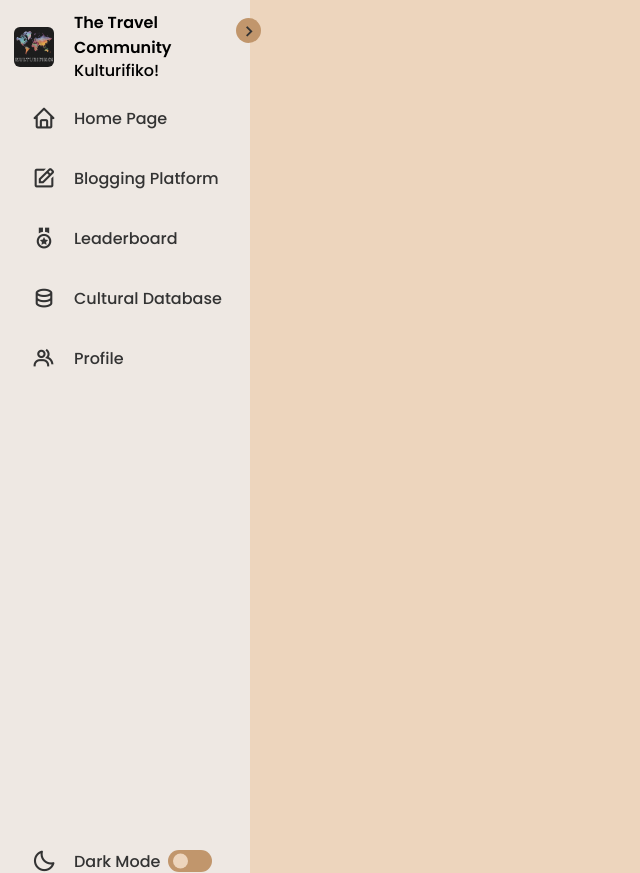
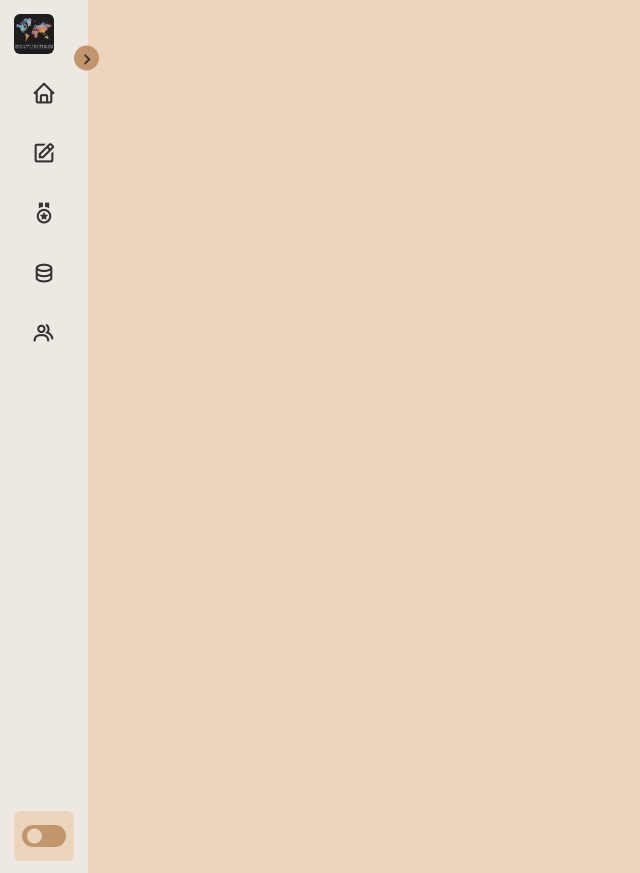
Before and after one commit to KimLupian25/The-Travel-Community, a PHP site: page / in a window 1280 px wide. Shown: the whole page, without its empty margins (0-640 px from the left). Run offline with PHP 8.4, Linux system fonts and the light colour scheme.

Commit message:
almost (2)

```diff
--- a/index.html
+++ b/index.html
@@ -9,7 +9,7 @@
         <title>The Travel Community</title>
     </head>
     <body>
-        <nav class="sidebar">
+        <nav class="sidebar close">
             <header>
                 <div class="image-text">
                     <span class="image">
@@ -71,5 +71,6 @@
                 </div>
             </div>
         </nav>
+        <script src="script.js"></script>
     </body>
 </html>
--- /dev/null
+++ b/script.js
@@ -0,0 +1,13 @@
+const body = document.querySelector("body"),
+      sidebar = body.querySelector(".sidebar"),
+      toggle = body.querySelector(".toggle"),
+      modeSwitch = body.querySelector(".toggle-switch"),
+      modeText = body.querySelector(".mode-text");
+
+      toggle.addEventListener("click", () =>{
+        sidebar.classList.toggle("close");
+      });
+
+      modeSwitch.addEventListener("click", () =>{
+        body.classList.toggle("dark");
+      });
--- a/styles.css
+++ b/styles.css
@@ -1,6 +1,12 @@
 @import url('https://fonts.googleapis.com/css2?family=Poppins:ital,wght@0,300;0,500;0,600;0,700;0,800;0,900;1,700;1,800;1,900&display=swap');
 /* Transitions */
 :root {
+--body-color: #edd5bd;
+--sidebar-color: #eee8e3;
+--text-color: #333;
+--toggle-color: #c1966c;
+--hover-color:#c8a27d;
+
 --tran-02: all 0.2s ease;
 --tran-03: all 0.3s ease;
 --tran-04: all 0.4s ease;
@@ -16,13 +22,21 @@
 
 body{
     height: 100vh;
-    background: #edd5bd;
+    background: var(--body-color);
+    transition: var(--tran-02);
 }
 /* Resuable CSS*/
 .sidebar .text{
     font-size: 16px;
     font-weight: 500;
-    color: black;
+    color: var(--text-color);
+    transition: var(--tran-03);
+    white-space: nowrap;
+    opacity: 1;
+}
+
+.sidebar.close .text{
+    opacity: 0;
 }
 
 .sidebar .image{
@@ -37,9 +60,14 @@ body{
     top: 0;
     left: 0;
     height: 100%;
-    width: 250px;
+    width: 280px;
     padding: 10px 14px;
-    background-color: #eee8e3;
+    background-color: var(--sidebar-color);
+    transition: var(--tran-05);
+}
+
+.sidebar.close{
+    width: 88px;
 }
 
 .sidebar li{
@@ -56,11 +84,11 @@ body{
     justify-content: center;
     min-width: 60px;
     font-size: 25px;
-    color: #333;
+    color: var(--text-color);
 }
 
 .sidebar li .text{
-    color: #333;
+    color: var(--text-color);
     transition: var(--tran-02);
 }
 
@@ -93,18 +121,28 @@ header .image-text .header-text{
 
 .sidebar header .toggle{
     position: absolute;
-    top: 80%;
+    top: 100%;
     right: -25px;
-    transform: translateY(-50px);
+    transform: translateY(-50%);
     height: 25px;
     width: 25px;
-    background: #c1966c;
+    background: var(--toggle-color);
     display: flex;
     align-items: center;
     justify-content: center;
     border-radius: 50%;
-    color: #333;
+    color: var(--text-color);
     font-size: 22px;
+    transition: var(--tran-03);
+}
+
+.sidebar.close header.toggle{
+    transform: translateY(-50%) rotate(180deg);
+}
+
+body.dark .sidebar header.toggle{
+    transform: rotate(180deg);
+    color: var(--text-color);
 }
 
 .sidebar li a{
@@ -133,7 +177,9 @@ header .image-text .header-text{
 }
 
 .menu-bar .mode{
-    background-color: #eee8e3;
+    position: relative;
+    background-color: var(--sidebar-color);
+    border-radius: 6px;
 }
 
 .menu-bar .mode .moon-sun{
@@ -152,12 +199,16 @@ header .image-text .header-text{
 }
 
 .menu-bar .mode .toggle-switch{
+    position: absolute;
+    right: 0;
     display: flex;
     align-items: center;
     justify-content: center;
     height: 100%;
     min-width: 60px;
     cursor: pointer;
+    border-radius: 6px;
+    background: var(--body-color);
 }
 
 .toggle-switch .switch{
```
Also changed, not shown: other parts of styles.css (+26 -5 lines).
